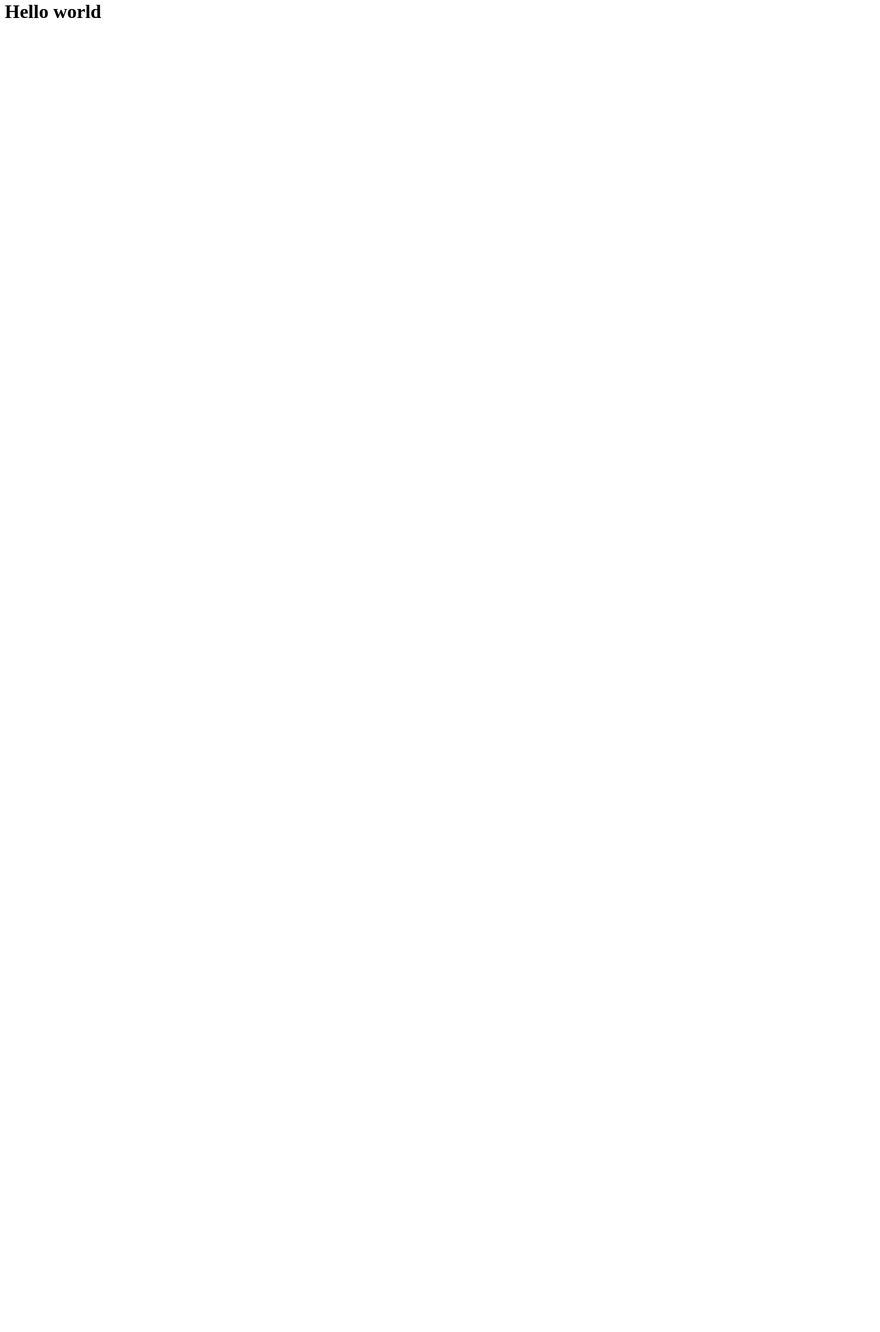
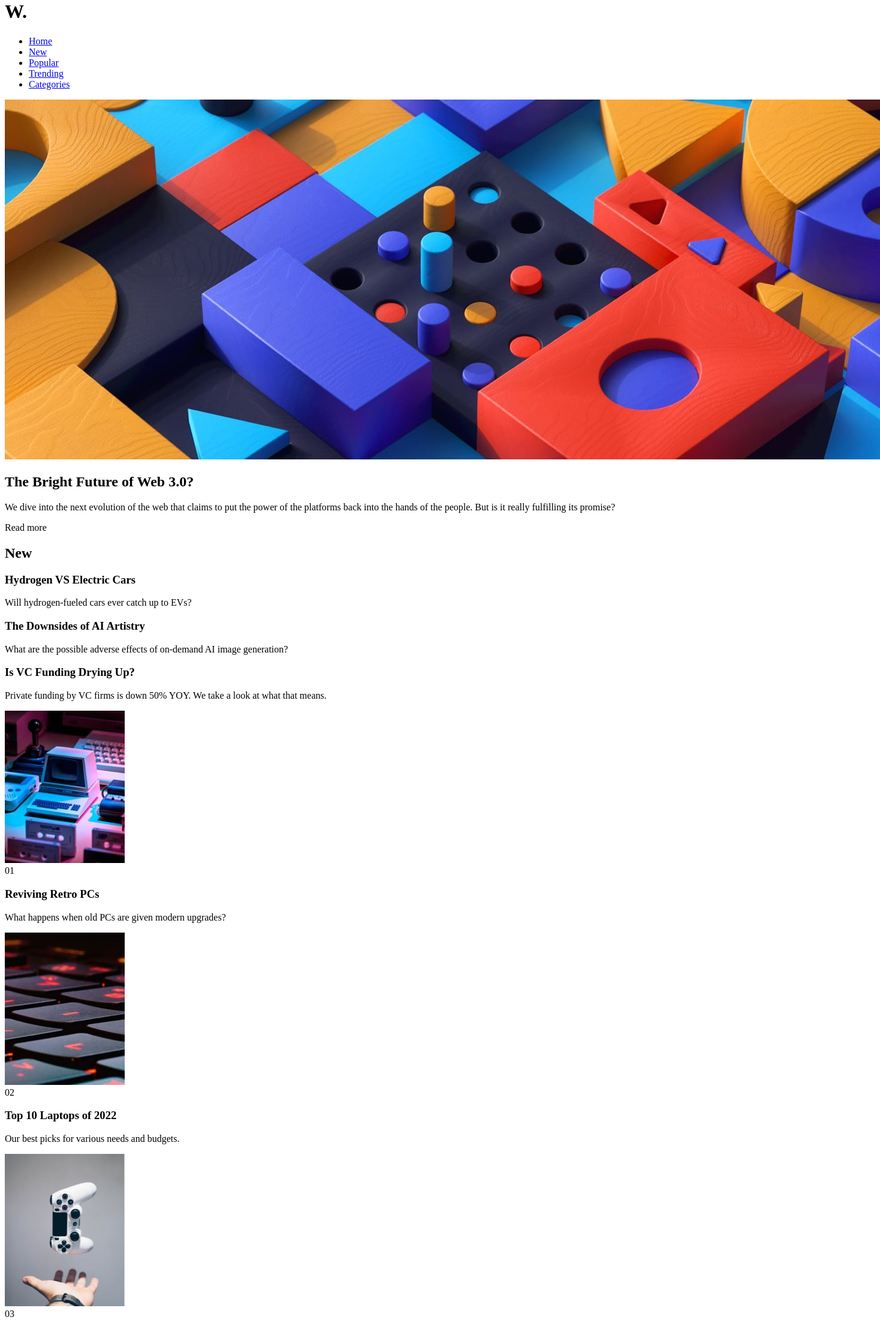
Before and after one commit to Himanshu-196018/news-homepage, a React (Vite) app: page / in a window 1280 px wide. Shown: the part 20-2241 px from the top of the page at 60% size, 1468 px wide, since content can reach past the window. Before the commit the page ends 800 px from the top, so only its background shows below. Built offline with nearby package versions, Linux system fonts and the light colour scheme.

Commit message:
created and structured components

```diff
--- /dev/null
+++ b/src/components/App.jsx
@@ -0,0 +1,16 @@
+// import React from "react";
+import Header from "./Header";
+import Top from "./Top";
+import Bottom from "./Bottom";
+
+const App = () => {
+  return (
+    <>
+      <Header />
+      <Top />
+      <Bottom />
+    </>
+  );
+};
+
+export default App;
--- /dev/null
+++ b/src/components/Bottom.jsx
@@ -0,0 +1,45 @@
+// import React from "react";
+
+const Bottom = () => {
+  return (
+    <section>
+      <div className="news-card">
+        <img src="/images/image-retro-pcs.jpg" alt="Retro PC" />
+
+        <div className="info">
+          <span>01</span>
+          <h3>
+            <a className="hover hover-orangered">Reviving Retro PCs</a>
+          </h3>
+          <p>What happens when old PCs are given modern upgrades?</p>
+        </div>
+      </div>
+
+      <div className="news-card">
+        <img src="/images/image-top-laptops.jpg" alt="Laptop" />
+
+        <div className="info">
+          <span>02</span>
+          <h3>
+            <a className="hover hover-orangered">Top 10 Laptops of 2022</a>
+          </h3>
+          <p>Our best picks for various needs and budgets.</p>
+        </div>
+      </div>
+
+      <div className="news-card">
+        <img src="/images/image-gaming-growth.jpg" alt="" />
+
+        <div className="info">
+          <span>03</span>
+          <h3>
+            <a className="hover hover-orangered">The Growth of Gaming</a>
+          </h3>
+          <p>How the pandemic has sparked fresh opportunities.</p>
+        </div>
+      </div>
+    </section>
+  );
+};
+
+export default Bottom;
--- /dev/null
+++ b/src/components/Header.jsx
@@ -0,0 +1,40 @@
+import React from "react";
+
+const Header = () => {
+  return (
+    <header>
+      <h1>W.</h1>
+      <nav>
+        <ul>
+          <li>
+            <a href="#" className="nav-link hover hover-orangered">
+              Home
+            </a>
+          </li>
+          <li>
+            <a href="#" className="nav-link hover hover-orangered">
+              New
+            </a>
+          </li>
+          <li>
+            <a href="#" className="nav-link hover hover-orangered">
+              Popular
+            </a>
+          </li>
+          <li>
+            <a href="#" className="nav-link hover hover-orangered">
+              Trending
+            </a>
+          </li>
+          <li>
+            <a href="#" className="nav-link hover hover-orangered">
+              Categories
+            </a>
+          </li>
+        </ul>
+      </nav>
+    </header>
+  );
+};
+
+export default Header;
--- /dev/null
+++ b/src/components/HeroImage.jsx
@@ -0,0 +1,15 @@
+// import React from "react";
+
+const HeroImage = () => {
+  return (
+    <picture>
+      <source
+        media="(min-width: 700px)"
+        srcSet="/images/image-web-3-desktop.jpg"
+      />
+      <img src="/images/image-web-3-mobile.jpg" alt="Hero image for web 3.0" />
+    </picture>
+  );
+};
+
+export default HeroImage;
--- /dev/null
+++ b/src/components/HeroText.jsx
@@ -0,0 +1,21 @@
+// import React from "react";
+
+const HeroText = () => {
+  return (
+    <div>
+      <h2>The Bright Future of Web 3.0?</h2>
+      <div>
+        <p>
+          We dive into the next evolution of the web that claims to put the
+          power of the platforms back into the hands of the people. But is it
+          really fulfilling its promise?
+        </p>
+        <a type="button" className="hover btn">
+          Read more
+        </a>
+      </div>
+    </div>
+  );
+};
+
+export default HeroText;
--- /dev/null
+++ b/src/components/SideNews.jsx
@@ -0,0 +1,35 @@
+// import React from "react";
+
+const SideNews = () => {
+  return (
+    <aside>
+      <h2>New</h2>
+      <div className="bottom-border">
+        <h3>
+          <a className="hover hover-beige">Hydrogen VS Electric Cars</a>
+        </h3>
+        <p>Will hydrogen-fueled cars ever catch up to EVs?</p>
+      </div>
+      <div className="bottom-border">
+        <h3>
+          <a className="hover hover-beige">The Downsides of AI Artistry</a>
+        </h3>
+        <p>
+          What are the possible adverse effects of on-demand AI image
+          generation?
+        </p>
+      </div>
+      <div className="bottom-border">
+        <h3>
+          <a className="hover hover-beige">Is VC Funding Drying Up?</a>
+        </h3>
+        <p>
+          Private funding by VC firms is down 50% YOY. We take a look at what
+          that means.
+        </p>
+      </div>
+    </aside>
+  );
+};
+
+export default SideNews;
--- /dev/null
+++ b/src/components/Top.jsx
@@ -0,0 +1,18 @@
+// import React from "react";
+import HeroImage from "./HeroImage";
+import HeroText from "./HeroText";
+import SideNews from "./SideNews";
+
+const Top = () => {
+  return (
+    <section>
+      <div className="hero-section">
+        <HeroImage />
+        <HeroText />
+      </div>
+      <SideNews />
+    </section>
+  );
+};
+
+export default Top;
--- a/src/main.jsx
+++ b/src/main.jsx
@@ -1,8 +1,9 @@
 import React from "react";
 import ReactDOM from "react-dom/client";
+import App from "./components/App";
 
 ReactDOM.createRoot(document.getElementById("root")).render(
   <React.StrictMode>
-    <h1>Hello world</h1>
+    <App />
   </React.StrictMode>
 );
```
